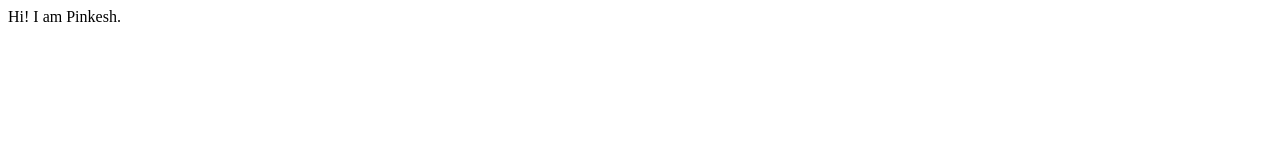
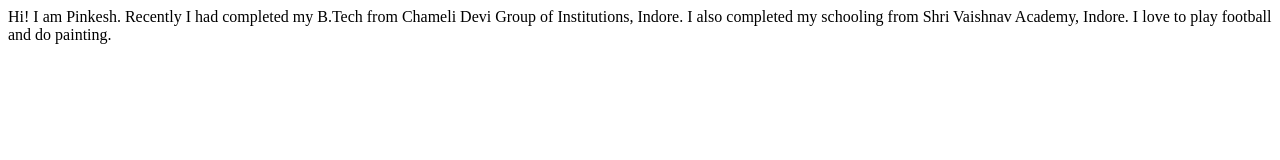
Before and after one commit to PinkeshKashyap/Student-site, a plain HTML site: page index.html in a window 1280 px wide. Drawn offline with Linux system fonts and the light colour scheme.

Commit message:
docs: update bio

```diff
--- a/index.html
+++ b/index.html
@@ -8,5 +8,8 @@
 </head>
 <body>
     Hi! I am Pinkesh.
+    Recently I had completed my B.Tech from Chameli Devi Group of Institutions, Indore.
+    I also completed my schooling from Shri Vaishnav Academy, Indore.
+    I love to play football and do painting.
 </body>
 </html>
```
